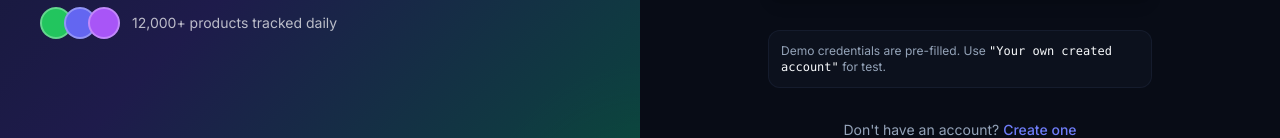
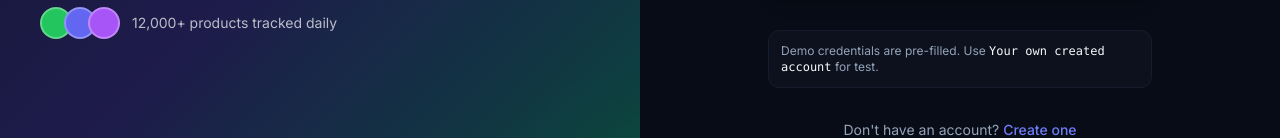
Before and after one commit to ogarazzoq/pricepulse, a Next.js app in the folder apps/web/: page /login in a window 1280 px wide. Shown: the part 501-639 px from the top of the page. Built offline with nearby package versions, Linux system fonts and the light colour scheme; no server answers.

Commit message:
fix: escape quotes in login page

```diff
--- a/apps/web/src/app/(auth)/login/page.tsx
+++ b/apps/web/src/app/(auth)/login/page.tsx
@@ -65,7 +65,7 @@ export default function LoginPage() {
 
       <div className="rounded-lg border border-border/60 bg-muted/30 p-3 text-xs text-muted-foreground">
         Demo credentials are pre-filled. Use{' '}
-        <code className="font-mono text-foreground">"Your own created account"</code> for
+        <code className="font-mono text-foreground">Your own created account</code> for
         test.
       </div>
 
```
